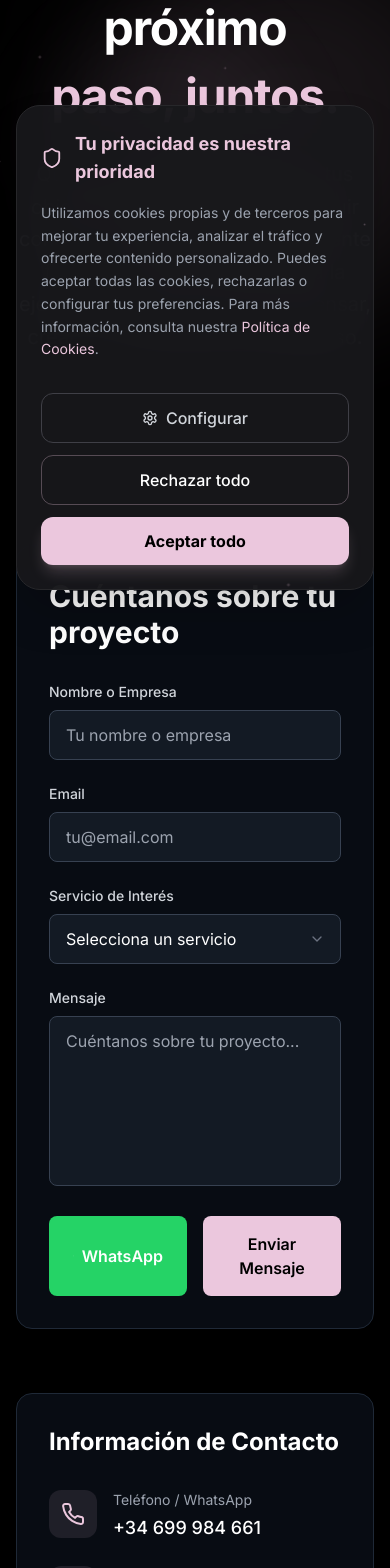
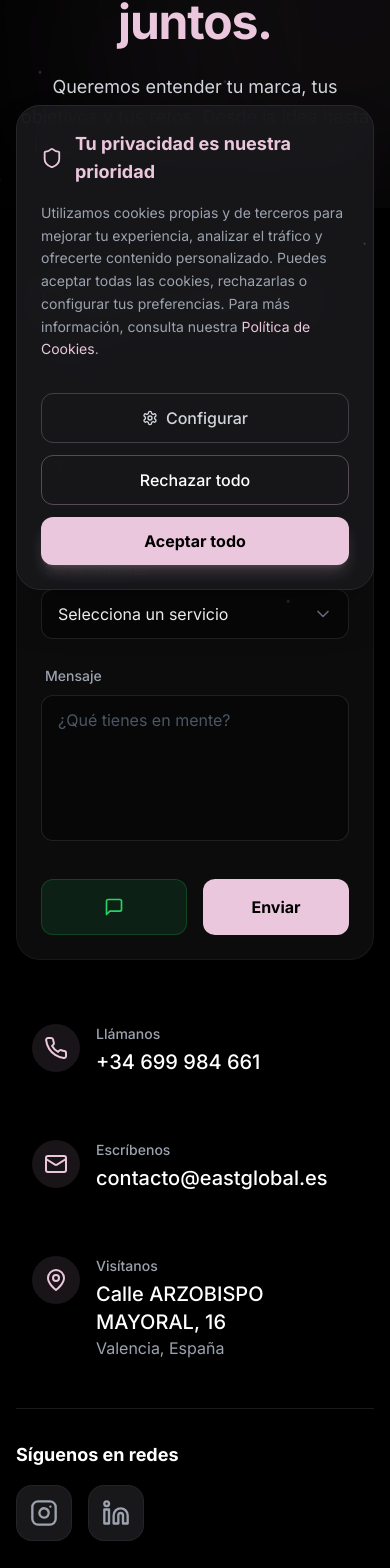
Before and after one commit to TerretaCode/eastglobal, a React (Vite) app: page /contacto in a window 390 px wide. Shown: the part 238-1806 px from the top of the page. Built offline with nearby package versions, Linux system fonts and the light colour scheme.

Commit message:
Fix mobile menu overflow and rebuild Contact page

```diff
--- a/src/index.css
+++ b/src/index.css
@@ -6,6 +6,7 @@
     body {
         @apply bg-black text-white antialiased;
         font-family: 'Inter', sans-serif;
+        overflow-x: hidden;
     }
 }
 
--- a/src/pages/Contacto.jsx
+++ b/src/pages/Contacto.jsx
@@ -27,175 +27,171 @@ const Contacto = () => {
     ];
 
     return (
-        <div className="min-h-screen bg-black text-white selection:bg-[#EBC7DD]/30">
-            {/* Hero Section */}
-            <section className="py-24 relative overflow-hidden">
-                <div className="absolute inset-0">
-                    <div className="absolute top-1/4 left-1/4 w-96 h-96 bg-[#EBC7DD]/10 rounded-full blur-3xl" />
-                    <div className="absolute bottom-1/4 right-1/4 w-64 h-64 bg-[#EBC7DD]/5 rounded-full blur-2xl" />
+        <div className="min-h-[100dvh] bg-black text-white selection:bg-[#EBC7DD]/30 overflow-x-hidden w-full">
+            {/*
+               Mobile-First Hero Section
+               - Removed 'h-screen' to prevent cutoff on small screens
+               - Added generous pt-32 (mobile) and pt-48 (desktop) to clear fixed navbar
+            */}
+            <section className="relative w-full pt-32 pb-12 md:pt-48 md:pb-24 px-4 overflow-hidden">
+                {/* Background Decor - Fixed positioning to stay out of flow */}
+                <div className="absolute inset-0 pointer-events-none">
+                    <div className="absolute top-0 left-1/4 w-[500px] h-[500px] bg-[#EBC7DD]/10 rounded-full blur-[100px] opacity-50 mix-blend-screen" />
+                    <div className="absolute bottom-0 right-1/4 w-[300px] h-[300px] bg-[#EBC7DD]/5 rounded-full blur-[80px] opacity-30 mix-blend-screen" />
                 </div>
 
-                <div className="container mx-auto px-4 relative z-10 pt-20">
-                    <div className="max-w-4xl mx-auto text-center">
+                <div className="container mx-auto relative z-10 max-w-5xl">
+                    <div className="text-center">
                         <motion.h1
-                            initial={{ opacity: 0, y: 30 }}
+                            initial={{ opacity: 0, y: 20 }}
                             animate={{ opacity: 1, y: 0 }}
-                            transition={{
-                                type: "spring",
-                                stiffness: 50,
-                                damping: 20,
-                                mass: 1,
-                                delay: 0.1
-                            }}
-                            className="text-5xl sm:text-6xl md:text-7xl lg:text-8xl xl:text-[96px] font-bold mb-8 sm:mb-10 leading-tight xl:leading-[96px] tracking-tight"
+                            transition={{ duration: 0.6, ease: "easeOut" }}
+                            className="text-5xl sm:text-6xl md:text-7xl lg:text-8xl font-bold tracking-tight leading-[1.1] mb-6"
                         >
-                            <span className="text-white block mb-2 sm:mb-3">
-                                Definamos tu próximo
-                            </span>
-                            <span style={{ color: '#EBC7DD' }} className="block">
-                                paso, juntos.
-                            </span>
+                            <span className="block text-white">Definamos tu</span>
+                            <span className="block text-white">próximo paso,</span>
+                            <span className="block text-[#EBC7DD]">juntos.</span>
                         </motion.h1>
+
                         <motion.p
                             initial={{ opacity: 0, y: 20 }}
                             animate={{ opacity: 1, y: 0 }}
-                            transition={{ delay: 0.2 }}
-                            className="text-xl text-gray-300 leading-relaxed max-w-2xl mx-auto"
+                            transition={{ duration: 0.6, delay: 0.2, ease: "easeOut" }}
+                            className="text-lg sm:text-xl md:text-2xl text-gray-300 max-w-2xl mx-auto leading-relaxed font-light"
                         >
-                            Queremos entender tu marca, tus objetivos y tus retos para construir contigo una estrategia que realmente funcione. Desde la idea hasta la ejecución, estamos aquí para pensar, crear y acompañarte en cada paso.
+                            Queremos entender tu marca, tus objetivos y tus retos.
+                            Desde la idea hasta la ejecución, estamos aquí para crear.
                         </motion.p>
                     </div>
                 </div>
             </section>
 
-            {/* Contact Content Section */}
-            <section className="py-24 relative">
-                <div className="container mx-auto px-4">
-                    <div className="max-w-7xl mx-auto">
-                        <div className="grid lg:grid-cols-2 gap-16">
-                            {/* Form Side */}
+            {/* Main Content Form & Info */}
+            <section className="relative z-10 py-12 md:py-24 px-4">
+                <div className="container mx-auto max-w-7xl">
+                    <div className="grid lg:grid-cols-2 gap-12 lg:gap-24">
+
+                        {/* Contact Form */}
                         <motion.div
-                                initial={{ opacity: 0, x: -50 }}
-                                whileInView={{ opacity: 1, x: 0 }}
-                                viewport={{ once: true }}
-                                className="bg-gray-900/50 backdrop-blur-sm rounded-2xl p-8 border border-gray-800"
+                            initial={{ opacity: 0, y: 20 }}
+                            whileInView={{ opacity: 1, y: 0 }}
+                            viewport={{ once: true, margin: "-100px" }}
+                            transition={{ duration: 0.5 }}
+                            className="bg-zinc-900/50 backdrop-blur-md rounded-3xl p-6 sm:p-8 md:p-10 border border-white/5 shadow-2xl"
                         >
-                                <h2 className="text-3xl font-bold text-white mb-8">Cuéntanos sobre tu proyecto</h2>
+                            <h2 className="text-2xl md:text-3xl font-bold mb-8 text-white">Cuéntanos tu proyecto</h2>
                             <form className="space-y-6">
-                                    <div className="grid md:grid-cols-2 gap-6">
-                                        <div>
-                                            <label className="block text-gray-300 text-sm font-medium mb-2">Nombre o Empresa</label>
+                                <div className="grid sm:grid-cols-2 gap-6">
+                                    <div className="space-y-2">
+                                        <label className="text-sm font-medium text-gray-400 ml-1">Nombre</label>
                                         <input
                                             type="text"
-                                                className="w-full px-4 py-3 bg-gray-800/50 border border-gray-700 rounded-lg focus:border-[#EBC7DD] focus:outline-none focus:ring-2 focus:ring-[#EBC7DD]/20 text-white placeholder-gray-400 transition-all duration-300"
                                             placeholder="Tu nombre o empresa"
+                                            className="w-full bg-black/40 border border-white/10 rounded-xl px-4 py-3 text-white placeholder-gray-600 focus:border-[#EBC7DD] focus:ring-1 focus:ring-[#EBC7DD] transition-all outline-none"
                                         />
                                     </div>
-                                        <div>
-                                            <label className="block text-gray-300 text-sm font-medium mb-2">Email</label>
+                                    <div className="space-y-2">
+                                        <label className="text-sm font-medium text-gray-400 ml-1">Email</label>
                                         <input
                                             type="email"
-                                                className="w-full px-4 py-3 bg-gray-800/50 border border-gray-700 rounded-lg focus:border-[#EBC7DD] focus:outline-none focus:ring-2 focus:ring-[#EBC7DD]/20 text-white placeholder-gray-400 transition-all duration-300"
                                             placeholder="tu@email.com"
+                                            className="w-full bg-black/40 border border-white/10 rounded-xl px-4 py-3 text-white placeholder-gray-600 focus:border-[#EBC7DD] focus:ring-1 focus:ring-[#EBC7DD] transition-all outline-none"
                                         />
                                     </div>
                                 </div>
-                                    <div>
-                                        <label className="block text-gray-300 text-sm font-medium mb-2">Servicio de Interés</label>
+
+                                <div className="space-y-2">
+                                    <label className="text-sm font-medium text-gray-400 ml-1">Servicio Interés</label>
                                     <div className="relative">
-                                            <select className="w-full px-4 py-3 bg-gray-800/50 border border-gray-700 rounded-lg focus:border-[#EBC7DD] focus:outline-none focus:ring-2 focus:ring-[#EBC7DD]/20 text-white transition-all duration-300 appearance-none cursor-pointer">
-                                                <option value="">Selecciona un servicio</option>
-                                                <option value="Producción Audiovisual">Producción Audiovisual</option>
-                                                <option value="Desarrollo Web">Desarrollo Web</option>
-                                                <option value="Gestión de Redes Sociales">Gestión de Redes Sociales</option>
-                                                <option value="Diseño Gráfico & Branding">Diseño Gráfico & Branding</option>
-                                                <option value="Consultoría Creativa & Estratégica">Consultoría Creativa & Estratégica</option>
+                                        <select className="w-full bg-black/40 border border-white/10 rounded-xl px-4 py-3 text-white focus:border-[#EBC7DD] focus:ring-1 focus:ring-[#EBC7DD] transition-all outline-none appearance-none cursor-pointer">
+                                            <option value="" className="text-gray-500">Selecciona un servicio</option>
+                                            <option value="audiovisual">Producción Audiovisual</option>
+                                            <option value="web">Desarrollo Web</option>
+                                            <option value="rrss">Redes Sociales</option>
+                                            <option value="branding">Branding y Diseño</option>
+                                            <option value="consultoria">Consultoría</option>
                                         </select>
-                                            <ChevronDown className="absolute right-4 top-1/2 -translate-y-1/2 w-4 h-4 text-gray-500 pointer-events-none" />
+                                        <ChevronDown className="absolute right-4 top-1/2 -translate-y-1/2 w-5 h-5 text-gray-500 pointer-events-none" />
                                     </div>
                                 </div>
-                                    <div>
-                                        <label className="block text-gray-300 text-sm font-medium mb-2">Mensaje</label>
+
+                                <div className="space-y-2">
+                                    <label className="text-sm font-medium text-gray-400 ml-1">Mensaje</label>
                                     <textarea
-                                            rows="6"
-                                            className="w-full px-4 py-3 bg-gray-800/50 border border-gray-700 rounded-lg focus:border-[#EBC7DD] focus:outline-none focus:ring-2 focus:ring-[#EBC7DD]/20 text-white placeholder-gray-400 transition-all duration-300 resize-none"
-                                            placeholder="Cuéntanos sobre tu proyecto..."
+                                        rows="5"
+                                        placeholder="¿Qué tienes en mente?"
+                                        className="w-full bg-black/40 border border-white/10 rounded-xl px-4 py-3 text-white placeholder-gray-600 focus:border-[#EBC7DD] focus:ring-1 focus:ring-[#EBC7DD] transition-all outline-none resize-none"
                                     ></textarea>
                                 </div>
-                                    <div className="grid grid-cols-2 gap-4 mt-6">
+
+                                <div className="grid grid-cols-2 gap-4 pt-2">
                                     <a
-                                            href="https://api.whatsapp.com/send/?phone=34699984661"
+                                        href="https://wa.me/34699984661"
                                         target="_blank"
                                         rel="noopener noreferrer"
-                                            className="px-6 py-4 bg-[#25D366] hover:bg-[#075E54] text-white font-semibold rounded-lg transition-all duration-300 flex items-center justify-center space-x-2"
+                                        className="flex items-center justify-center gap-2 bg-[#25D366]/10 hover:bg-[#25D366]/20 text-[#25D366] border border-[#25D366]/20 font-semibold py-4 rounded-xl transition-all"
                                     >
-                                            <MessageSquare className="h-5 w-5" />
-                                            <span>WhatsApp</span>
+                                        <MessageSquare className="w-5 h-5" />
+                                        <span className="hidden sm:inline">WhatsApp</span>
                                     </a>
-                                        <button className="px-6 py-4 bg-[#EBC7DD] hover:bg-[#d8b0c8] text-black font-semibold rounded-lg transition-all duration-300">
-                                            Enviar Mensaje
+                                    <button
+                                        type="submit"
+                                        className="bg-[#EBC7DD] hover:bg-[#EBC7DD]/90 text-black font-bold py-4 rounded-xl transition-all"
+                                    >
+                                        Enviar
                                     </button>
                                 </div>
                             </form>
                         </motion.div>
 
-                            {/* Info Side */}
+                        {/* Contact Info Side */}
+                        <div className="space-y-8 lg:pt-10">
                             <motion.div
-                                initial={{ opacity: 0, x: 50 }}
+                                initial={{ opacity: 0, x: 20 }}
                                 whileInView={{ opacity: 1, x: 0 }}
                                 viewport={{ once: true }}
+                                transition={{ duration: 0.5, delay: 0.2 }}
                                 className="space-y-8"
                             >
-                                <div className="bg-gray-900/50 backdrop-blur-sm rounded-2xl p-8 border border-gray-800">
-                                    <h3 className="text-2xl font-bold text-white mb-8">Información de Contacto</h3>
-                                    <div className="space-y-6">
-                                        <div className="flex items-start space-x-4 group">
-                                            <div className="w-12 h-12 bg-[#EBC7DD]/10 rounded-xl flex items-center justify-center group-hover:bg-[#EBC7DD]/20 transition-colors duration-300 shrink-0">
+                                <div className="flex items-start gap-4 p-4 rounded-2xl hover:bg-white/5 transition-colors">
+                                    <div className="w-12 h-12 bg-[#EBC7DD]/10 rounded-full flex items-center justify-center shrink-0">
                                         <Phone className="w-6 h-6 text-[#EBC7DD]" />
                                     </div>
                                     <div>
-                                                <p className="text-gray-400 text-sm mb-1">Teléfono / WhatsApp</p>
-                                                <p className="text-white font-medium text-lg">+34 699 984 661</p>
+                                        <h3 className="text-sm font-medium text-gray-400 mb-1">Llámanos</h3>
+                                        <p className="text-xl text-white font-medium">+34 699 984 661</p>
                                     </div>
                                 </div>
-                                        <div className="flex items-start space-x-4 group">
-                                            <div className="w-12 h-12 bg-[#EBC7DD]/10 rounded-xl flex items-center justify-center group-hover:bg-[#EBC7DD]/20 transition-colors duration-300 shrink-0">
+
+                                <div className="flex items-start gap-4 p-4 rounded-2xl hover:bg-white/5 transition-colors">
+                                    <div className="w-12 h-12 bg-[#EBC7DD]/10 rounded-full flex items-center justify-center shrink-0">
                                         <Mail className="w-6 h-6 text-[#EBC7DD]" />
                                     </div>
                                     <div>
-                                                <p className="text-gray-400 text-sm mb-1">Email</p>
-                                                <p className="text-white font-medium text-lg">contacto@eastglobal.es</p>
+                                        <h3 className="text-sm font-medium text-gray-400 mb-1">Escríbenos</h3>
+                                        <p className="text-xl text-white font-medium">contacto@eastglobal.es</p>
                                     </div>
                                 </div>
-                                        <div className="flex items-start space-x-4 group">
-                                            <div className="w-12 h-12 bg-[#EBC7DD]/10 rounded-xl flex items-center justify-center group-hover:bg-[#EBC7DD]/20 transition-colors duration-300 shrink-0">
+
+                                <div className="flex items-start gap-4 p-4 rounded-2xl hover:bg-white/5 transition-colors">
+                                    <div className="w-12 h-12 bg-[#EBC7DD]/10 rounded-full flex items-center justify-center shrink-0">
                                         <MapPin className="w-6 h-6 text-[#EBC7DD]" />
                                     </div>
                                     <div>
-                                                <p className="text-gray-400 text-sm mb-1">Ubicación</p>
-                                                <p className="text-white font-medium text-lg">Calle ARZOBISPO MAYORAL, 16,<br />Valencia, España</p>
-                                            </div>
-                                        </div>
-                                        <div className="flex items-start space-x-4 group">
-                                            <div className="w-12 h-12 bg-[#EBC7DD]/10 rounded-xl flex items-center justify-center group-hover:bg-[#EBC7DD]/20 transition-colors duration-300 shrink-0">
-                                                <Clock className="w-6 h-6 text-[#EBC7DD]" />
-                                            </div>
-                                            <div>
-                                                <p className="text-gray-400 text-sm mb-1">Horario</p>
-                                                <p className="text-white font-medium text-lg">Lun - Vie: 9:00 - 18:00</p>
-                                            </div>
-                                        </div>
+                                        <h3 className="text-sm font-medium text-gray-400 mb-1">Visítanos</h3>
+                                        <p className="text-xl text-white font-medium">Calle ARZOBISPO MAYORAL, 16</p>
+                                        <p className="text-gray-400">Valencia, España</p>
                                     </div>
                                 </div>
 
-                                <div className="bg-gray-900/50 backdrop-blur-sm rounded-2xl p-8 border border-gray-800">
-                                    <h3 className="text-2xl font-bold text-white mb-6">Síguenos</h3>
-                                    <div className="flex space-x-4">
-                                        <a href="https://instagram.com/eastglobal" target="_blank" rel="noopener noreferrer" className="w-12 h-12 bg-gray-800 hover:bg-[#EBC7DD] rounded-xl flex items-center justify-center transition-all duration-300 group">
-                                            <Instagram className="h-6 w-6 text-gray-400 group-hover:text-white" />
+                                <div className="pt-8 border-t border-white/10">
+                                    <h3 className="text-lg font-bold text-white mb-4">Síguenos en redes</h3>
+                                    <div className="flex gap-4">
+                                        <a href="https://instagram.com/eastglobal" target="_blank" className="w-14 h-14 bg-zinc-900 rounded-2xl flex items-center justify-center text-gray-400 hover:text-[#EBC7DD] hover:scale-105 transition-all border border-white/5 hover:border-[#EBC7DD]/50">
+                                            <Instagram className="w-7 h-7" />
                                         </a>
-                                        <a href="https://linkedin.com/company/eastglobal" target="_blank" rel="noopener noreferrer" className="w-12 h-12 bg-gray-800 hover:bg-blue-600 rounded-xl flex items-center justify-center transition-all duration-300 group">
-                                            <Linkedin className="h-6 w-6 text-gray-400 group-hover:text-white" />
+                                        <a href="https://linkedin.com/company/eastglobal" target="_blank" className="w-14 h-14 bg-zinc-900 rounded-2xl flex items-center justify-center text-gray-400 hover:text-[#0077b5] hover:scale-105 transition-all border border-white/5 hover:border-[#0077b5]/50">
+                                            <Linkedin className="w-7 h-7" />
                                         </a>
                                     </div>
                                 </div>
@@ -205,38 +201,37 @@ const Contacto = () => {
                 </div>
             </section>
 
-            {/* FAQs Section */}
-            <section className="py-24 bg-gray-900/30 relative">
-                <div className="container mx-auto px-4">
-                    <div className="max-w-4xl mx-auto">
+            {/* FAQ Section */}
+            <section className="py-24 px-4 bg-zinc-950/50">
+                <div className="container mx-auto max-w-4xl">
                     <div className="text-center mb-16">
-                            <h2 className="text-4xl md:text-5xl font-bold mb-6">Preguntas Frecuentes</h2>
-                            <p className="text-xl text-gray-400">Lo importante es tener respuestas claras antes de empezar.</p>
+                        <h2 className="text-3xl md:text-5xl font-bold mb-4">Preguntas Frecuentes</h2>
+                        <p className="text-gray-400">Todo claro antes de empezar.</p>
                     </div>
+
                     <div className="space-y-4">
                         {faqs.map((faq, index) => (
                             <motion.div
                                 key={index}
-                                    initial={{ opacity: 0, y: 20 }}
+                                initial={{ opacity: 0, y: 10 }}
                                 whileInView={{ opacity: 1, y: 0 }}
                                 viewport={{ once: true }}
                                 transition={{ delay: index * 0.1 }}
-                                    className="bg-gray-900/50 border border-gray-800 rounded-2xl overflow-hidden"
+                                className="bg-zinc-900 rounded-2xl border border-white/5 overflow-hidden"
                             >
                                 <details className="group">
-                                        <summary className="flex items-center justify-between p-6 cursor-pointer list-none">
-                                            <span className="text-lg font-bold text-white group-open:text-[#EBC7DD] transition-colors">
+                                    <summary className="flex items-center justify-between p-6 cursor-pointer list-none hover:bg-white/5 transition-colors">
+                                        <span className="font-medium text-lg text-white group-open:text-[#EBC7DD] transition-colors pr-8">
                                             {faq.question}
                                         </span>
-                                            <ChevronDown className="w-5 h-5 text-gray-500 group-open:rotate-180 transition-transform" />
+                                        <ChevronDown className="w-5 h-5 text-gray-500 group-open:rotate-180 transition-transform shrink-0" />
                                     </summary>
-                                        <div className="px-6 pb-6 text-gray-400 leading-relaxed">
+                                    <div className="px-6 pb-6 pt-0 text-gray-400 leading-relaxed">
                                         {faq.answer}
                                     </div>
                                 </details>
                             </motion.div>
                         ))}
-                        </div>
                     </div>
                 </div>
             </section>
```
Also changed, not shown: src/components/Navbar.jsx (+11 -7 lines). Lines whose indentation alone changed are shown as unchanged.
